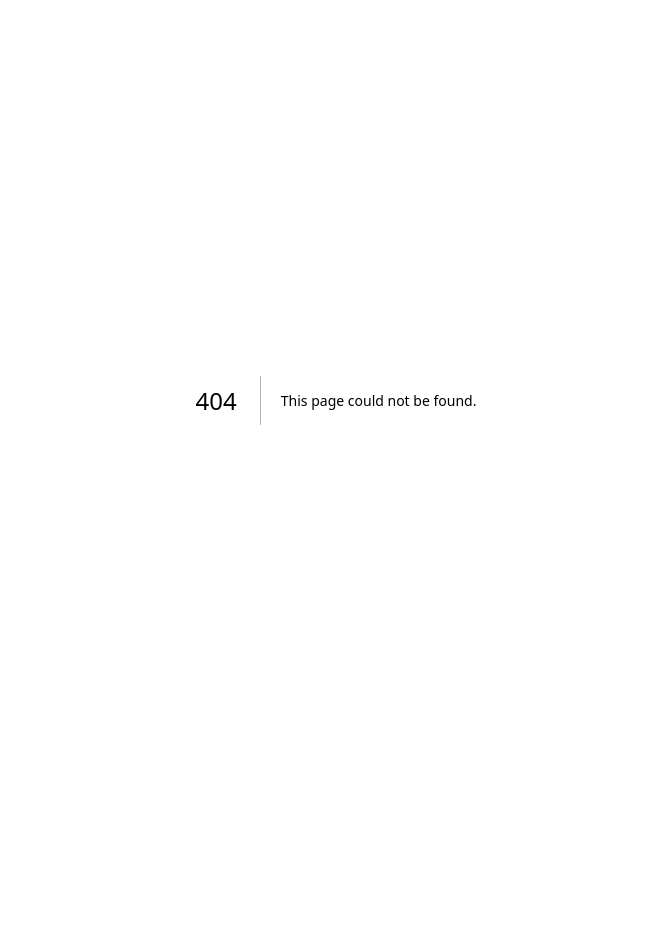
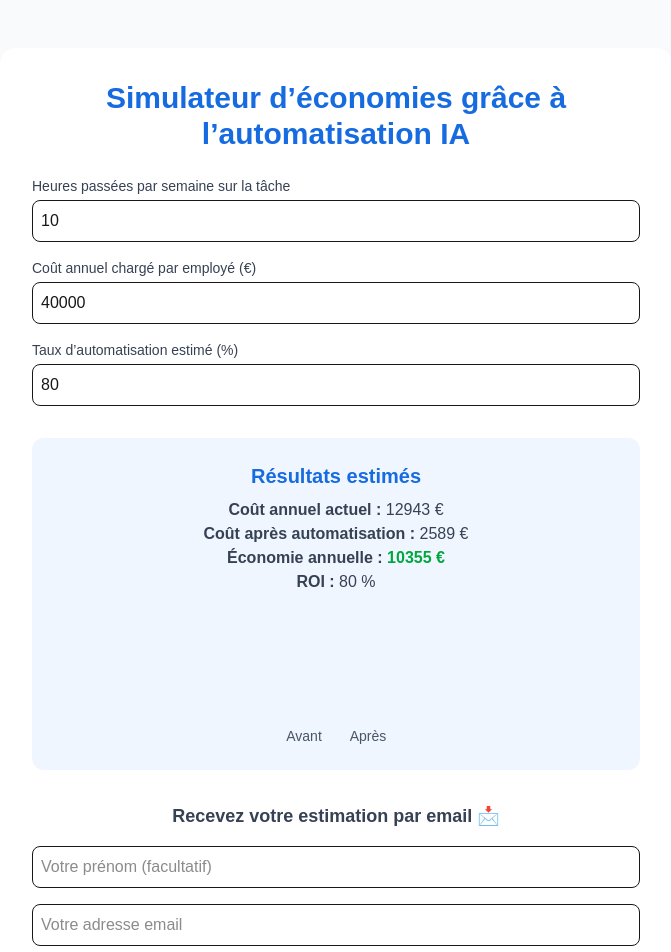
Before and after one commit to Liverstone999/ia-qelium, a Next.js app: page /simulateur in a window 1280 px wide. Before the commit this address had no page. Shown: the top 952 px of the page, without its empty margins (304-975 px from the left). Before the commit the page ends 800 px from the top, so only its background shows below. Built offline with nearby package versions, Linux system fonts and the light colour scheme.

Commit message:
Initial commit

```diff
--- /dev/null
+++ b/app/simulateur/page.tsx
@@ -0,0 +1,188 @@
+// pages/simulateur.tsx
+"use client";
+import { useState } from "react";
+import { motion } from "framer-motion";
+
+export default function Simulateur() {
+  const [heures, setHeures] = useState(10);
+  const [coutAnnuel, setCoutAnnuel] = useState(40000);
+  const [tauxAuto, setTauxAuto] = useState(80);
+  const [email, setEmail] = useState("");
+  const [nom, setNom] = useState("");
+  const [submitted, setSubmitted] = useState(false);
+
+  // Handlers typés
+  const handleChangeHeures = (e: React.ChangeEvent<HTMLInputElement>) => {
+    setHeures(Number(e.target.value));
+  };
+  const handleChangeCoutAnnuel = (e: React.ChangeEvent<HTMLInputElement>) => {
+    setCoutAnnuel(Number(e.target.value));
+  };
+  const handleChangeTauxAuto = (e: React.ChangeEvent<HTMLInputElement>) => {
+    setTauxAuto(Number(e.target.value));
+  };
+  const handleChangeNom = (e: React.ChangeEvent<HTMLInputElement>) => {
+    setNom(e.target.value);
+  };
+  const handleChangeEmail = (e: React.ChangeEvent<HTMLInputElement>) => {
+    setEmail(e.target.value);
+  };
+
+  // Calculs
+  const heuresAn = heures * 52;
+  const etp = heuresAn / 1607;
+  const coutActuel = etp * coutAnnuel;
+  const coutApresAuto = coutActuel * (1 - tauxAuto / 100);
+  const economie = coutActuel - coutApresAuto;
+  const roi = (economie / coutActuel) * 100;
+
+  const handleSubmit = (e: React.FormEvent) => {
+    e.preventDefault();
+    setSubmitted(true);
+
+    // 🔗 Connexion à un webhook n8n / CRM possible ici
+    // fetch("/api/saveLead", { method: "POST", body: JSON.stringify({ nom, email, heures, coutAnnuel, economie }) })
+  };
+
+  return (
+    <div className="min-h-screen bg-gray-50 flex flex-col items-center justify-center px-4 py-12">
+      <div className="max-w-2xl w-full bg-white shadow-xl rounded-2xl p-8">
+        <h1 className="text-3xl font-bold text-center text-[#176be0] mb-6">
+          Simulateur d’économies grâce à l’automatisation IA
+        </h1>
+
+        {/* Formulaire principal */}
+        <div className="space-y-4">
+          <InputField
+            label="Heures passées par semaine sur la tâche"
+            value={heures}
+            onChange={handleChangeHeures}
+          />
+          <InputField
+            label="Coût annuel chargé par employé (€)"
+            value={coutAnnuel}
+            onChange={handleChangeCoutAnnuel}
+          />
+          <InputField
+            label="Taux d’automatisation estimé (%)"
+            value={tauxAuto}
+            onChange={handleChangeTauxAuto}
+          />
+        </div>
+
+        {/* Résultats */}
+        <motion.div
+          initial={{ opacity: 0, y: 10 }}
+          animate={{ opacity: 1, y: 0 }}
+          transition={{ duration: 0.4 }}
+          className="mt-8 bg-blue-50 rounded-xl p-6 text-center"
+        >
+          <h2 className="text-xl font-semibold mb-2 text-[#176be0]">
+            Résultats estimés
+          </h2>
+          <p className="text-gray-700">
+            <strong>Coût annuel actuel :</strong> {coutActuel.toFixed(0)} €<br />
+            <strong>Coût après automatisation :</strong> {coutApresAuto.toFixed(0)} €<br />
+            <strong>Économie annuelle :</strong>{" "}
+            <span className="text-green-600 font-bold">
+              {economie.toFixed(0)} €
+            </span><br />
+            <strong>ROI :</strong> {roi.toFixed(0)} %
+          </p>
+
+          {/* Graphique simple */}
+          <div className="flex justify-center items-end mt-6 space-x-6 h-32">
+            <Bar label="Avant" height="100%" color="#176be0" />
+            <Bar label="Après" height={`${100 - tauxAuto * 0.8}%`} color="#22c55e" />
+          </div>
+        </motion.div>
+
+        {/* Capture lead */}
+        <div className="mt-8 text-center">
+          {!submitted ? (
+            <form onSubmit={handleSubmit} className="space-y-4">
+              <h3 className="text-lg font-semibold text-gray-700">
+                Recevez votre estimation par email 📩
+              </h3>
+              <input
+                type="text"
+                placeholder="Votre prénom (facultatif)"
+                value={nom}
+                onChange={handleChangeNom}
+                className="w-full p-2 border rounded-lg focus:ring-2 focus:ring-[#176be0]"
+              />
+              <input
+                type="email"
+                placeholder="Votre adresse email"
+                value={email}
+                onChange={handleChangeEmail}
+                required
+                className="w-full p-2 border rounded-lg focus:ring-2 focus:ring-[#176be0]"
+              />
+              <button
+                type="submit"
+                className="w-full bg-[#176be0] text-white py-3 rounded-lg shadow hover:bg-blue-600 transition"
+              >
+                Recevoir mon résultat
+              </button>
+            </form>
+          ) : (
+            <motion.div
+              initial={{ opacity: 0 }}
+              animate={{ opacity: 1 }}
+              className="bg-green-50 text-green-700 rounded-lg p-4 font-medium"
+            >
+              ✅ Merci {nom || ""}! Votre estimation a bien été enregistrée.
+              <br />
+              Vous allez recevoir un récapitulatif par email.
+            </motion.div>
+          )}
+        </div>
+      </div>
+    </div>
+  );
+}
+
+// Sous-composants
+function InputField({
+  label,
+  value,
+  onChange,
+}: {
+  label: string;
+  value: number;
+  onChange: (e: React.ChangeEvent<HTMLInputElement>) => void;
+}) {
+  return (
+    <div>
+      <label className="block text-sm font-medium text-gray-700">{label}</label>
+      <input
+        type="number"
+        min="0"
+        value={value}
+        onChange={onChange}
+        className="w-full mt-1 p-2 border rounded-lg focus:outline-none focus:ring-2 focus:ring-[#176be0]"
+      />
+    </div>
+  );
+}
+
+function Bar({
+  label,
+  height,
+  color,
+}: {
+  label: string;
+  height: string;
+  color: string;
+}) {
+  return (
+    <div className="flex flex-col items-center">
+      <div
+        className="w-10 rounded-t-xl"
+        style={{ height, backgroundColor: color }}
+      ></div>
+      <span className="text-sm mt-2 text-gray-600">{label}</span>
+    </div>
+  );
+}
--- /dev/null
+++ b/next.config.js
@@ -0,0 +1,10 @@
+/** @type {import('next').NextConfig} */
+const nextConfig = {
+  output: "export", // ⬅️ indique à Next de générer un site statique
+  images: {
+    unoptimized: true, // ⬅️ indispensable pour l’export statique (désactive l'optimisation d'images côté serveur)
+  },
+  trailingSlash: true, // optionnel, utile sur hébergements mutualisés (ajoute un / à la fin des URLs)
+};
+
+module.exports = nextConfig;
```
Also changed, not shown: package.json (+8 -6 lines), 1 other file (tests, documents, lock files or other folders).
